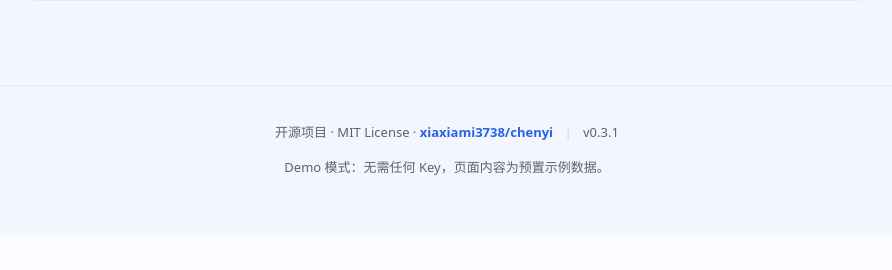
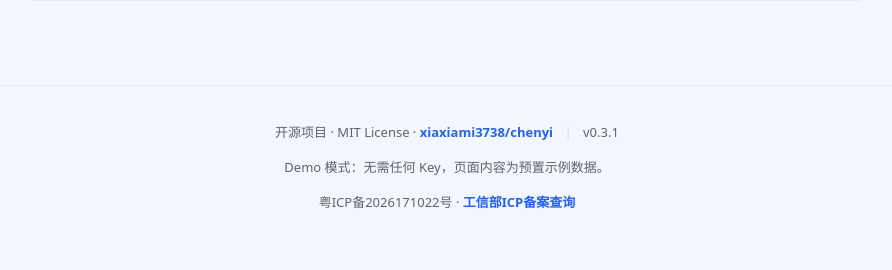
Before and after one commit to xiaxiami3738/chenyi, a FastAPI app: page /connect in a window 1280 px wide. Shown: the part 2638-2908 px from the top of the page, without its empty margins (193-1085 px from the left). Before the commit the page ends 2813 px from the top, so only its background shows below. Run offline with FastAPI, Linux system fonts and the light colour scheme; data that the repository does not hold is empty.

Commit message:
chore: 页脚悬挂 ICP 备案号 粤ICP备2026171022号

```diff
--- a/app/templates/base.html
+++ b/app/templates/base.html
@@ -57,7 +57,10 @@
       Demo 模式：无需任何 Key，页面内容为预置示例数据。
       {% endif %}
     </p>
-    <!-- 备案号占位：取得备案后在此悬挂并链接 https://beian.miit.gov.cn/ -->
+    <p class="footer-note">
+      粤ICP备2026171022号 ·
+      <a href="https://beian.miit.gov.cn/" rel="noopener noreferrer" target="_blank">工信部ICP备案查询</a>
+    </p>
   </footer>
 
   <script src="/static/app.js?v={{version}}"></script>
```
